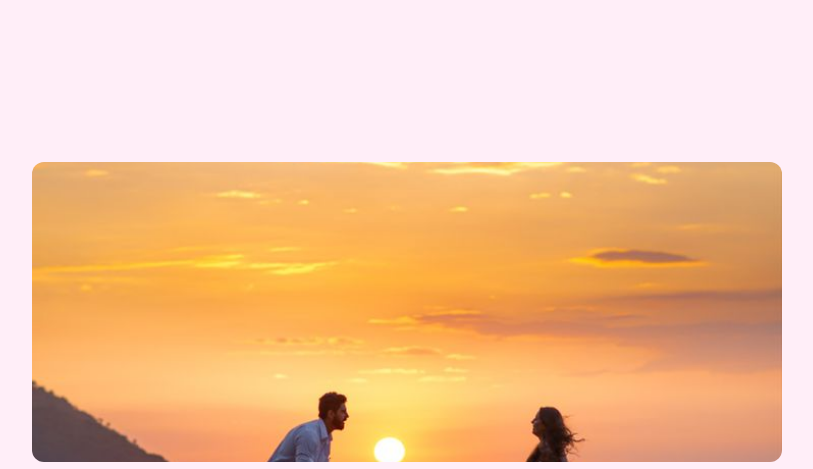
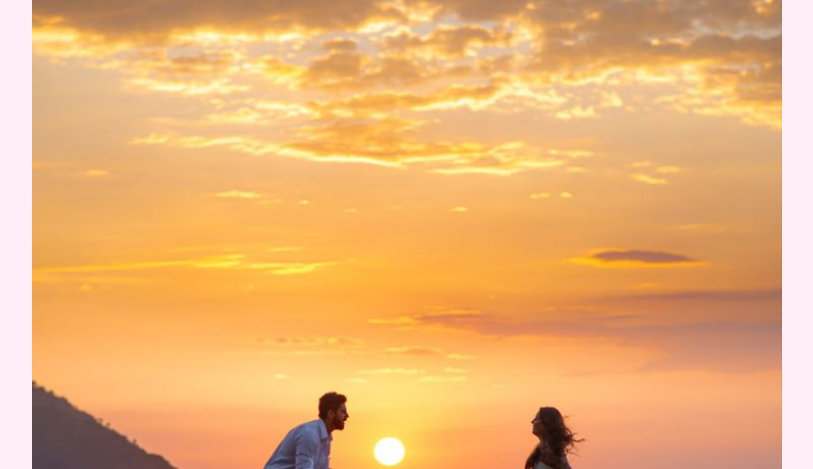
Before and after one commit to Yashveer-man/couple-countdown, a plain HTML site: page index.html in a window 1280 px wide. Shown: the top 469 px of the page, without its empty margins (233-1046 px from the left). Drawn offline with Linux system fonts and the light colour scheme.

Commit message:
Update index.html

```diff
--- a/index.html
+++ b/index.html
@@ -8,7 +8,7 @@
 </head>
 <body>
     <header>
-    <img src="hero.jpg" alt="NYC skyline" style="width:100%;max-height:300px;object-fit:cover;border-radius:12px;">
+    <img src="hero.jpg" alt="NYC skyline" style="width:100%; height:auto; border-radius:12px;">
     <h1>Make a private countdown for your special day</h1>
     <p>Upload a photo, pick a date, share the link — $3 one-time.</p>
     <a href="create.html" class="btn">Create yours now</a>
```
